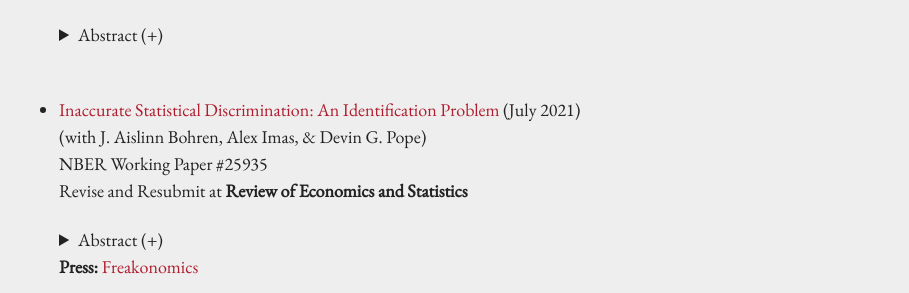
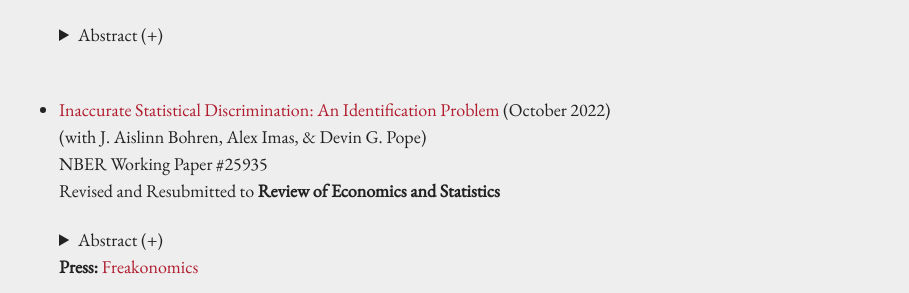
Before and after one commit to kareemhaggag/kareemhaggag.github.io, a Jekyll site: the page built from research.md, in a window 1280 px wide and 900 px high, scrolled down 1759 px. Shown: the part 347-640 px from the top of the window, without its empty margins (185-1094 px from the left). Built offline with Jekyll 4.4.1, drawn with Linux system fonts in a browser that asks for light colours; comment, search, counter and statistics services are not loaded; our own code applies the rules of GitHub Pages for plain Markdown files; some of the changed lines change nothing that is shown.

Commit message:
Update papers

```diff
--- a/research.md
+++ b/research.md
@@ -137,17 +137,16 @@ permalink: /research/
    </details> <br />
 
 
-* [Inaccurate Statistical Discrimination: An Identification Problem](/f/Inaccurate_Statistical_Discrimination.pdf) (July 2021)<br />
+* [Inaccurate Statistical Discrimination: An Identification Problem](/f/Inaccurate_Statistical_Discrimination.pdf) (October 2022)<br />
   (with J. Aislinn Bohren, Alex Imas, & Devin G. Pope)<br />
   NBER Working Paper #25935<br />
-  Revise and Resubmit at **Review of Economics and Statistics**
+  Revised and Resubmitted to **Review of Economics and Statistics**
 
 
    <details><summary> Abstract (+) </summary>
 
    <blockquote>
-   <p align="left"> Discrimination, defined as differential treatment by group identity, is widely studied in economics.
-Its source is often categorized as taste-based or statistical (belief-based) --- a valuable distinction for policy design and welfare analysis. However, in many situations individuals may have inaccurate beliefs about the relevant characteristics of different groups. This paper demonstrates that this possibility creates an identification problem when isolating the source of discrimination. A review of the empirical discrimination literature in economics reveals that a small minority of papers--- fewer than 7% ---consider inaccurate beliefs. We show both theoretically and experimentally that, if not accounted for, such *inaccurate statistical discrimination* will be misclassified as taste-based. We then examine three alternative methodologies for differentiating between different sources of discrimination: varying the amount of information presented to evaluators, eliciting their beliefs, and presenting them with accurate information. Importantly, the latter can be used to differentiate whether inaccurate beliefs are due to a lack of information or motivated factors.<br></p> </blockquote>
+   <p align="left"> This paper investigates inaccurate beliefs as a source of discrimination. Economists have typically characterized discrimination as stemming from tastes (preference-based) or accurate statistical (belief-based) motives---a valuable distinction for policy design and welfare analysis. However, in many situations individuals may have inaccurate beliefs about how relevant characteristics, e.g. productivity, are correlated with group identity. A review of the empirical discrimination literature in economics reveals that a small minority of papers---fewer than 7%---consider the possibility of such *inaccurate statistical discrimination*. We show both theoretically and experimentally that, if present but not accounted for, inaccurate beliefs will lead to a misclassification of the source. We then outline three methodologies that either fully or partially identify these three sources: varying the amount of information presented to evaluators, eliciting their beliefs, and presenting them with accurate information about the relevant distributions. Importantly, the third method can be used to differentiate whether inaccurate beliefs are due to a lack of information or motivated factors. .<br></p> </blockquote>
    </details>
 
    **Press:** [Freakonomics](https://freakonomics.com/podcast/does-hollywood-still-have-a-princess-problem-ep-394/)<br />
```
Also changed, not shown: 2 other files.
